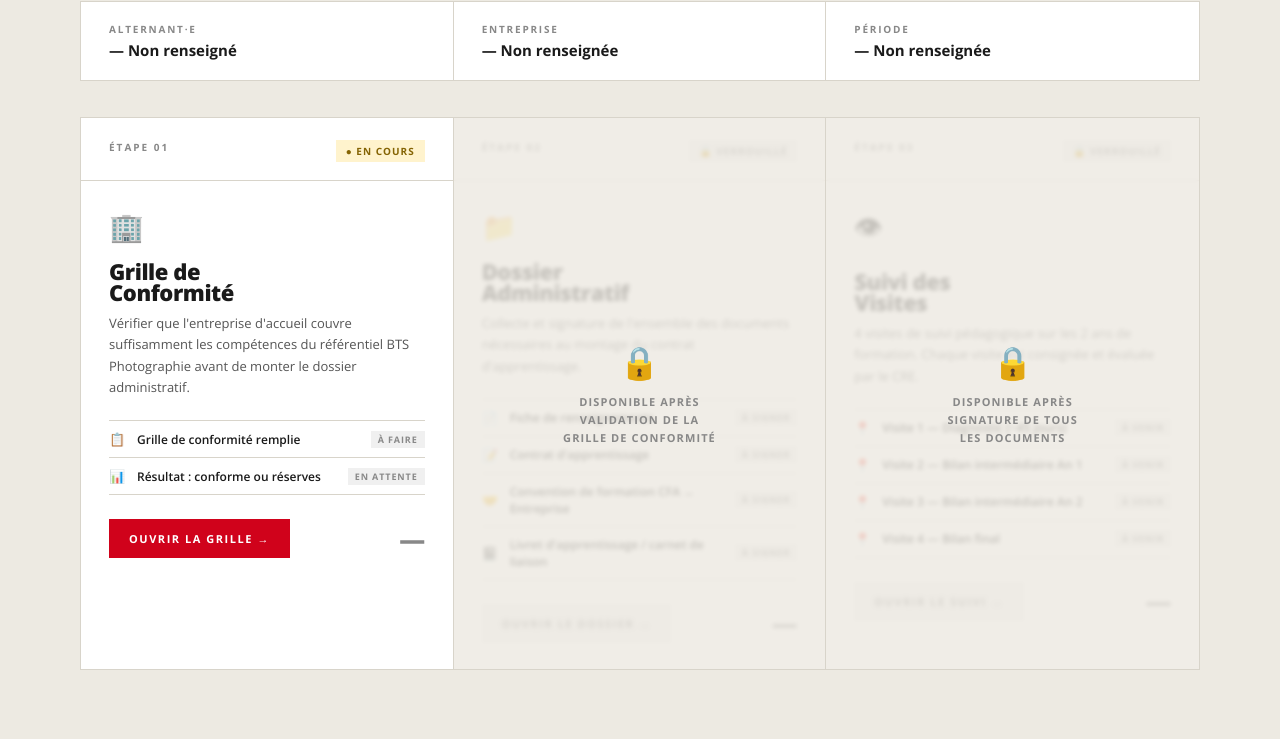
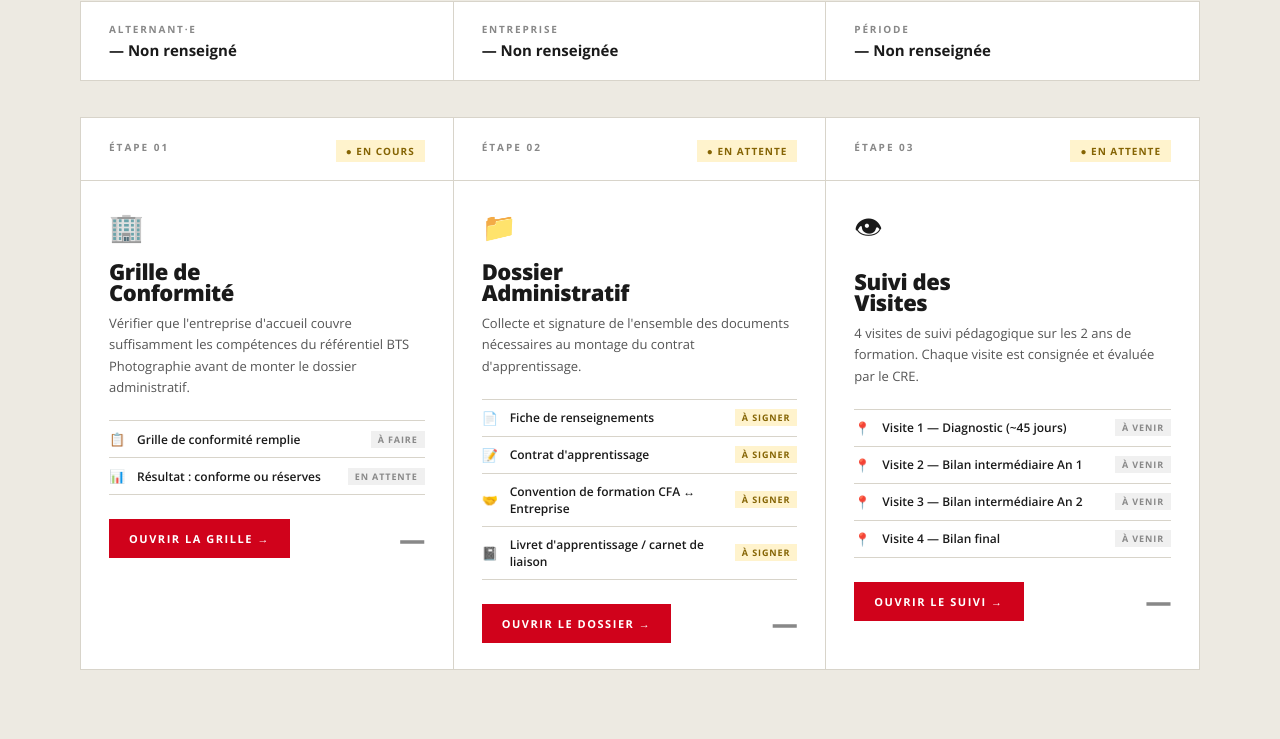
Before and after one commit to campusdes11arts/bts-photographie-alternance, a plain HTML site: page index.html in a window 1280 px wide. Shown: the part 902-1641 px from the top of the page. Drawn offline with nearby package versions, Linux system fonts and the light colour scheme.

Commit message:
Add files via upload

```diff
--- a/index.html
+++ b/index.html
@@ -352,11 +352,11 @@ footer{
           <div class="ci"><span class="ci-i">📓</span><span class="ci-l">Livret d'apprentissage / carnet de liaison</span><span class="ci-t t-todo" id="a3">À SIGNER</span></div>
         </div>
         <div class="sc-foot">
-          <a href="administratif.html" class="btn-c bc-locked" id="btnA">Ouvrir le dossier →</a>
+          <a href="administratif.html" class="btn-c bc-primary" id="btnA">Ouvrir le dossier →</a>
           <span class="sc-pct" id="p2">—</span>
         </div>
       </div>
-      <div class="ov on" id="ov2">
+      <div class="ov" id="ov2">
         <div class="ov-inner">
           <div class="ov-ico">🔒</div>
           <div class="ov-msg">Disponible après<br>validation de la<br>grille de conformité</div>
@@ -381,11 +381,11 @@ footer{
           <div class="ci"><span class="ci-i">📍</span><span class="ci-l">Visite 4 — Bilan final</span><span class="ci-t t-todo" id="v4">À VENIR</span></div>
         </div>
         <div class="sc-foot">
-          <a href="visites.html" class="btn-c bc-locked" id="btnV">Ouvrir le suivi →</a>
+          <a href="visites.html" class="btn-c bc-primary" id="btnV">Ouvrir le suivi →</a>
           <span class="sc-pct" id="p3">—</span>
         </div>
       </div>
-      <div class="ov on" id="ov3">
+      <div class="ov" id="ov3">
         <div class="ov-inner">
           <div class="ov-ico">🔒</div>
           <div class="ov-msg">Disponible après<br>signature de tous<br>les documents</div>
@@ -397,7 +397,7 @@ footer{
 </div>
 
 <!-- VISITES DÉTAIL -->
-<div class="vis-section" id="visSection">
+<div class="vis-section show" id="visSection">
   <div class="eyebrow">Formulaires de visite</div>
   <div class="section-h2">Les quatre<br><span class="red">visites</span></div>
   <div class="vis-grid">
@@ -496,32 +496,22 @@ function render(){
   }
 
   // Étape 2
-  ov('ov2',!s1);
-  if(!s1){
-    badge('b2','b-locked','🔒 Verrouillé');
-    document.getElementById('btnA').className='btn-c bc-locked';pct('p2','—','');
-  }else{
+  ov('ov2', false);
   badge('b2',s2?'b-done':aN>0?'b-active':'b-active',s2?'✅ Complété':aN>0?`● ${aN}/4 signés`:'● En attente');
   a.signed.forEach((ok,i)=>tag('a'+i,ok?'t-ok':'t-wait',ok?'SIGNÉ':'À SIGNER'));
   document.getElementById('btnA').className='btn-c '+(s2?'bc-done':'bc-primary');
-    const pp=Math.round(aN/4*100);pct('p2',pp+'%',pp===100?'cg':pp>0?'co':'');
-  }
+  const pp2=Math.round(aN/4*100);pct('p2',aN>0?pp2+'%':'—',pp2===100?'cg':pp2>0?'co':'');
 
   // Étape 3
-  ov('ov3',!s2);
-  document.getElementById('visSection').classList.toggle('show',s2);
-  if(!s2){
-    badge('b3','b-locked','🔒 Verrouillé');
-    document.getElementById('btnV').className='btn-c bc-locked';pct('p3','—','');
-  }else{
+  ov('ov3', false);
+  document.getElementById('visSection').classList.add('show');
   badge('b3',vN===4?'b-done':vN>0?'b-active':'b-active',vN===4?'✅ Complété':vN>0?`● ${vN}/4 visites`:'● En attente');
   v.done.forEach((ok,i)=>tag('v'+(i+1),ok?'t-ok':'t-todo',ok?'FAITE':'À VENIR'));
   document.getElementById('btnV').className='btn-c '+(vN===4?'bc-done':'bc-primary');
-    const pp=Math.round(vN/4*100);pct('p3',pp+'%',pp===100?'cg':pp>0?'co':'');
+  const pp3=Math.round(vN/4*100);pct('p3',vN>0?pp3+'%':'—',pp3===100?'cg':pp3>0?'co':'');
   for(let i=2;i<=4;i++){
     const w=document.getElementById('vc'+i);if(!w)continue;
-      w.innerHTML=v.done[i-2]?`<a href="visite${i}.html" class="btn-v">Ouvrir →</a>`:`<div class="vc-lock">🔒 Après V${i-1} complétée</div>`;
-    }
+    w.innerHTML=`<a href="visite${i}.html" class="btn-v">Ouvrir →</a>`;
   }
 }
 
```
Lines whose indentation alone changed are shown as unchanged.
